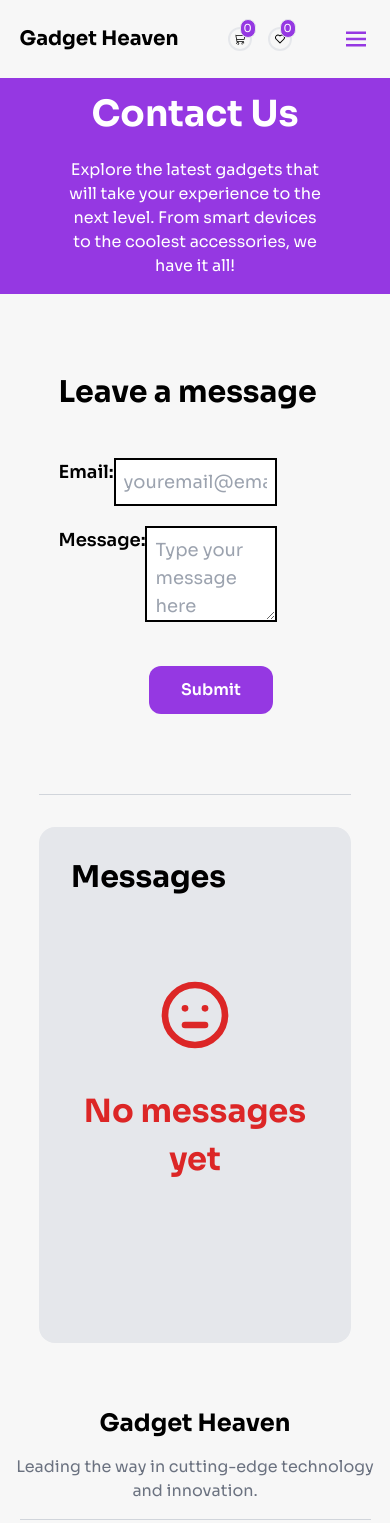
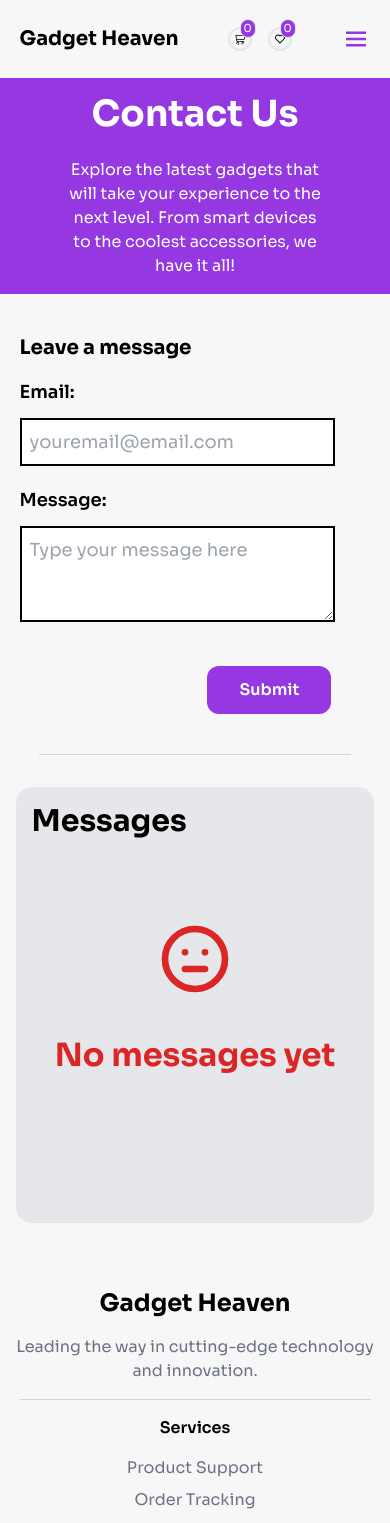
Before and after one commit to Atik471/gadget-heaven, a React (Vite) app: page /contact-us in a window 390 px wide. Shown: the top 1523 px of the page. Built offline with nearby package versions, Linux system fonts and the light colour scheme.

Commit message:
added rest of the responsive design

```diff
--- a/src/Components/Cart.jsx
+++ b/src/Components/Cart.jsx
@@ -46,9 +46,9 @@ const Cart = () => {
             </div>
             {
                 cartItems.length == 0 &&
-                <div className="text-center mt-[3rem] mb-[8rem]">
-                    <TbMoodEmpty className="mx-auto text-[6rem] font-extrabold text-red-600 mb-[2rem]"></TbMoodEmpty>
-                    <h1 className="text-[3rem] font-extrabold text-red-500">No products added here</h1>
+                <div className="text-center mt-[1rem] md:mt-[3rem] mb-[5rem] md:mb-[8rem]">
+                    <TbMoodEmpty className="mx-auto text-[4rem] md:text-[6rem] font-extrabold text-red-600 mb-[1rem] md:mb-[2rem]"></TbMoodEmpty>
+                    <h1 className="text-[2rem] md:text-[3rem] font-extrabold text-red-500">No products added here</h1>
                 </div>
             }
         </div>
--- a/src/Components/ContactForm.jsx
+++ b/src/Components/ContactForm.jsx
@@ -37,16 +37,16 @@ const ContactForm = () => {
     }
 
     return (
-        <div className="my-[5rem] flex flex-col justify-center w-[70%] mx-auto text-left">
-            <h1 className="text-3xl font-bold mb-[3rem]">Leave a message</h1>
-            <form action="" className="flex flex-col items-center w-[80%] gap-5" onSubmit={handeSubmit}>
-                <div className="flex w-full justify-between">
+        <div className="my-[2.5rem] md:my-[5rem] flex flex-col justify-center w-[90%] md:w-[70%] mx-auto text-left">
+            <h1 className="text-xl md:text-3xl font-bold mb-[1rem] md:mb-[3rem]">Leave a message</h1>
+            <form action="" className="flex flex-col items-center w-[90%] md:w-[80%] gap-5" onSubmit={handeSubmit}>
+                <div className="flex md:flex-row flex-col w-full justify-between gap-3">
                     <h2 className="text-lg font-semibold">Email: </h2>
-                    <input type="email" name="email" id="" className="border-black border-2 w-[85%] p-2 text-lg" placeholder="youremail@email.com"/>
+                    <input type="email" name="email" id="" className="border-black border-2 w-full md:w-[85%] p-2 text-lg" placeholder="youremail@email.com"/>
                 </div>
-                <div className="flex w-full justify-between">
+                <div className="flex md:flex-row flex-col w-full justify-between gap-3">
                     <h2 className="text-lg font-semibold">Message: </h2>
-                    <textarea name="message" id="" className="border-black border-2 w-[85%] h-[6rem] p-2 text-lg" placeholder="Type your message here"></textarea>
+                    <textarea name="message" id="" className="border-black border-2 w-full md:w-[85%] h-[6rem] p-2 text-lg" placeholder="Type your message here"></textarea>
                 </div>
                 <input type="submit" value="Submit" className="cursor-pointer bg-primary hover:bg-[#792db8] transition-all duration-300 text-white font-semibold mr-1 mt-6 ml-auto px-8 py-3 rounded-xl"/>
             </form>
--- a/src/Components/ErrorPage.jsx
+++ b/src/Components/ErrorPage.jsx
@@ -3,8 +3,8 @@ import { GiTerror } from "react-icons/gi";
 const ErrorPage = () => {
     return (
         <div className="flex flex-col justify-center items-center text-center my-[4rem] mx-auto w-[75%]">
-            <p className="text-[4rem] leading-[4.5rem] font-extrabold text-red-600 mb-8">OOPS! Looks like something went wrong</p>
-            <GiTerror className="text-[8rem] font-extrabold text-red-600"></GiTerror>
+            <p className="text-[3rem] md:text-[4rem] leading-[3.5rem] md:leading-[4.5rem] font-extrabold text-red-600 mb-8">OOPS! Looks like something went wrong</p>
+            <GiTerror className="text-[5rem] md:text-[8rem] font-extrabold text-red-600"></GiTerror>
         </div>
     );
 };
--- a/src/Components/Message.jsx
+++ b/src/Components/Message.jsx
@@ -6,7 +6,7 @@ const Message = ({ msg }) => {
         <div>
             <p className="py-1 px-3 inline-block rounded-[1rem] bg-primary text-white text-[12px] mb-2">{email}</p>
             <p className="mb-2 ml-1 text-[13px]"><strong>Posted on:</strong> {time}</p>
-            <p className="text-lg border-gray-300 border-2 bg-white rounded-lg p-4 mb-8">{message}</p>
+            <p className="text-lg border-gray-300 border-2 bg-white rounded-lg p-2 md:p-4 mb-8">{message}</p>
         </div>
     );
 };
--- a/src/Components/Messages.jsx
+++ b/src/Components/Messages.jsx
@@ -7,8 +7,8 @@ const Messages = () => {
     const retreivedData = JSON.parse(localStorage.getItem("formData"));
 
     return (
-        <div className="w-[80%] mx-auto mb-[4rem] p-8 rounded-2xl bg-gray-200">
-            <h1 className="text-3xl font-bold mb-[3rem]">Messages</h1>
+        <div className="w-[92%] md:w-[80%] mx-auto mb-[4rem] p-4 md:p-8 rounded-2xl bg-gray-200">
+            <h1 className="text-3xl font-bold mb-[2rem] md:mb-[3rem]">Messages</h1>
             {
                 retreivedData != null ? retreivedData.map((item, index) => (
                     <Message key={index} msg={item}></Message>
--- a/src/Components/Wishlist.jsx
+++ b/src/Components/Wishlist.jsx
@@ -7,7 +7,7 @@ const Wishlist = () => {
     const { wishlistItems } = useContext(CartContext)
 
     return (
-        <div className="w-[80%] m-auto my-[4rem]">
+        <div className="w-[90%] md:w-[80%] m-auto my-[4rem]">
             <h1 className="text-left text-lg md:text-xl font-bold mb-[1.3rem] md:mb-[2rem]">Wishlist</h1>
             <div className="flex flex-col gap-6 my-8">
                 {wishlistItems.map((element, index) => (
@@ -16,9 +16,9 @@ const Wishlist = () => {
             </div>
             {
                 wishlistItems.length == 0 &&
-                <div className="text-center mt-[5rem] mb-[8rem]">
-                    <TbMoodEmpty className="mx-auto text-[6rem] font-extrabold text-red-600 mb-[2rem]"></TbMoodEmpty>
-                    <h1 className="text-[3rem] font-extrabold text-red-500">No products added here</h1>
+                <div className="text-center mt-[1rem] md:mt-[5rem] mb-[5rem] md:mb-[8rem]">
+                    <TbMoodEmpty className="mx-auto text-[4rem] md:text-[6rem] font-extrabold text-red-600 mb-[1rem] md:mb-[2rem]"></TbMoodEmpty>
+                    <h1 className="text-[2rem] md:text-[3rem] font-extrabold text-red-500">No products added here</h1>
                 </div>
             }
         </div>
```
